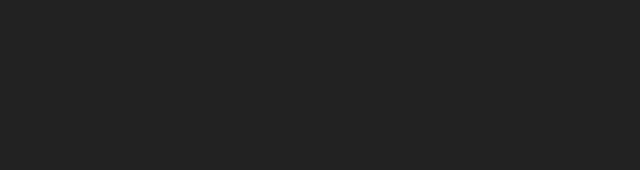
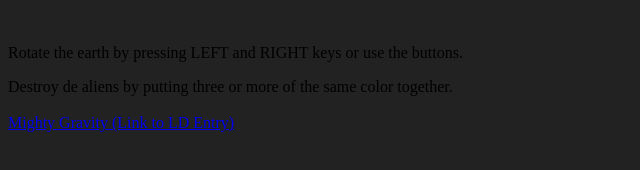
Before and after one commit to hmightypirate/hmightypirate.github.io, a plain HTML site: page LDTEST/web/index.html in a window 1280 px wide. Shown: the whole page, without its empty margins (0-640 px from the left). Drawn offline with Linux system fonts and the light colour scheme.

Commit message:
Added short description in HTML

```diff
--- a/LDTEST/web/index.html
+++ b/LDTEST/web/index.html
@@ -12,6 +12,12 @@
               <!--<a class="superdev" href="javascript:%7B%20window.__gwt_bookmarklet_params%20%3D%20%7B'server_url'%3A'http%3A%2F%2Flocalhost%3A9876%2F'%7D%3B%20var%20s%20%3D%20document.createElement('script')%3B%20s.src%20%3D%20'http%3A%2F%2Flocalhost%3A9876%2Fdev_mode_on.js'%3B%20void(document.getElementsByTagName('head')%5B0%5D.appendChild(s))%3B%7D">&#8635;</a>-->
               <div align="center" id="embed-html"></div>
               <script type="text/javascript" src="html/html.nocache.js"></script>
+	      </br>
+	      </br>
+	      Rotate the earth by pressing LEFT and RIGHT keys or use the buttons. <p>
+	      Destroy de aliens by putting three or more of the same color together.
+	      </br></br><a href="http://ludumdare.com/compo/ludum-dare-32/?action=preview&uid=50204">Mighty Gravity (Link to LD Entry)</a>
+
        </body>
 
        <script>
```
